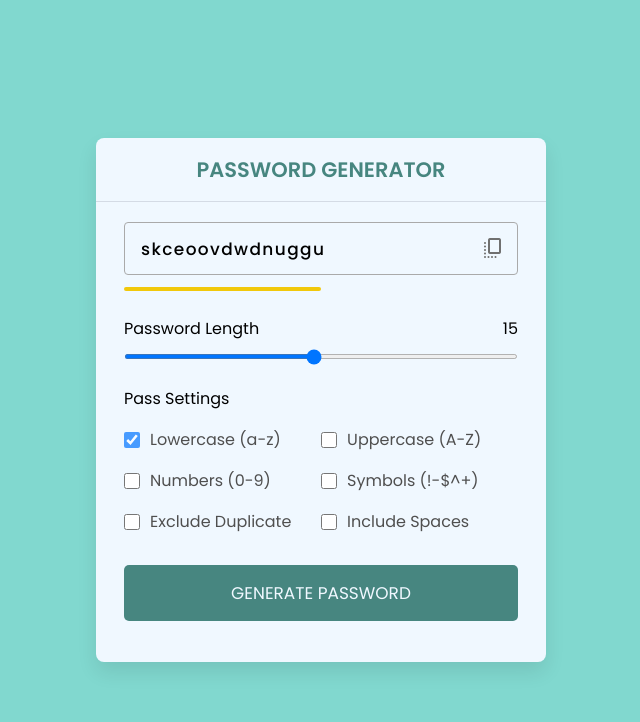
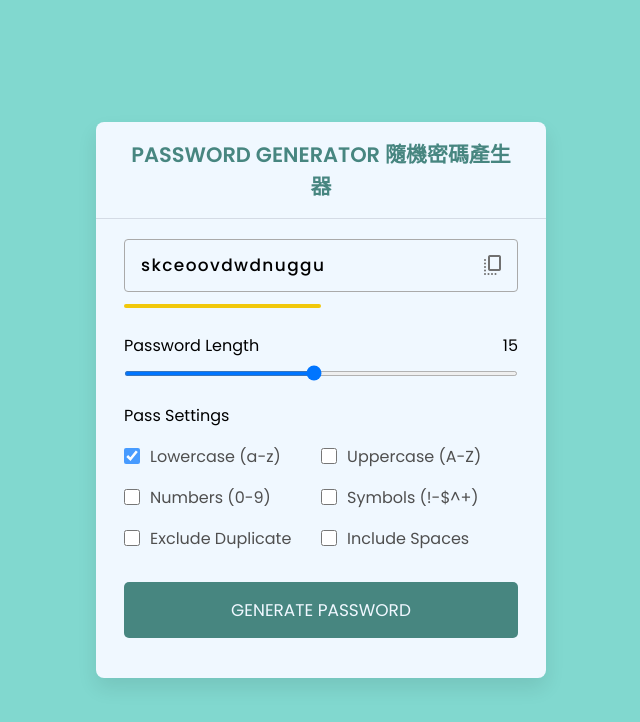
Before and after one commit to GJ331/sideProject-Password-Generator, a plain HTML site: page index.html in a window 1280 px wide. Shown: the whole page, without its empty margins (319-959 px from the left). Drawn offline with nearby package versions, Linux system fonts and the light colour scheme.

Commit message:
修改：標題文字

```diff
--- a/index.html
+++ b/index.html
@@ -19,7 +19,7 @@
 
   <div class="container">
 
-    <h2>PASSWORD GENERATOR</h2>
+    <h2>PASSWORD GENERATOR 隨機密碼產生器</h2>
 
     <div class="wrapper">
 
```
